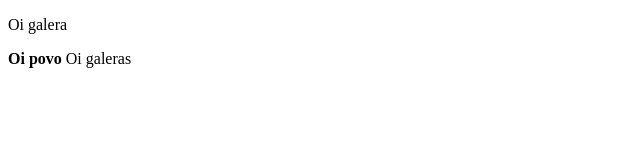
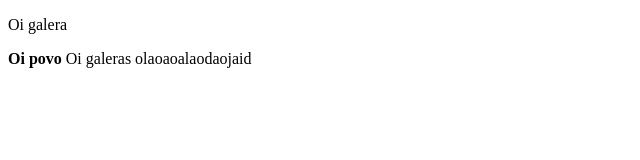
Before and after one commit to cassianobrexbit/github-vscode-demo-tarde, a plain HTML site: page public/index.html in a window 1280 px wide. Shown: the whole page, without its empty margins (0-640 px from the left). Drawn offline with Linux system fonts and the light colour scheme.

Commit message:
Terceiro commit no projeto

```diff
--- a/public/index.html
+++ b/public/index.html
@@ -10,5 +10,6 @@
     <p>Oi galera</p>
     <b>Oi povo</b>
     Oi galeras
+    olaoaoalaodaojaid
 </body>
 </html>
```
